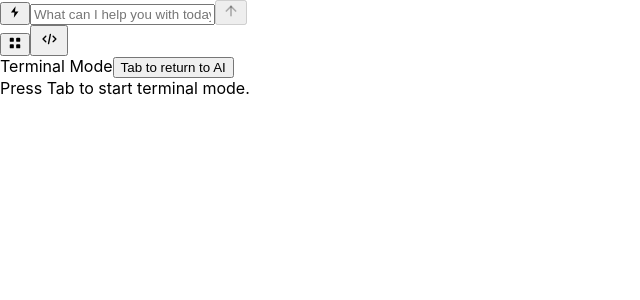
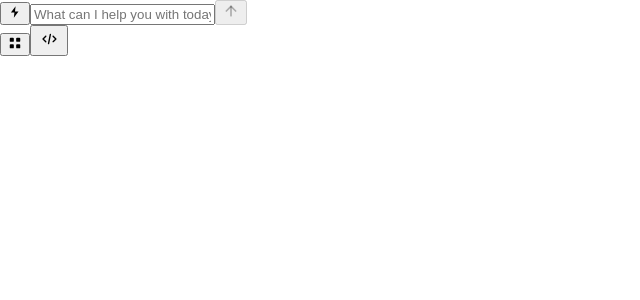
Before and after one commit to LunnosMp4/Covenant, a React (Vite) app in the folder src/renderer/: page / in a window 1280 px wide. Shown: the top 300 px of the page, without its empty margins (0-640 px from the left). Built offline with nearby package versions, Linux system fonts and the light colour scheme.

Commit message:
feat: enhance terminal functionality with custom scrollbar styles and increased scrollback buffer

```diff
--- a/src/renderer/src/App.tsx
+++ b/src/renderer/src/App.tsx
@@ -746,7 +746,7 @@ export default function App(): JSX.Element {
               )}
             </AnimatePresence>
 
-            <div
+            <motion.div
               className={`flex items-center w-full rounded-2xl overflow-hidden p-2 bg-gradient-to-br ${themeGradient} border border-white/10 transition-opacity duration-100 ${
                 mode === 'terminal' ? 'opacity-0 pointer-events-none' : 'opacity-100'
               }`}
@@ -816,12 +816,23 @@ export default function App(): JSX.Element {
                   <CodeIcon />
                 </button>
               </div>
-            </div>
+            </motion.div>
 
-            <div
-              className={`absolute inset-x-0 bottom-0 z-20 h-[260px] transition-opacity duration-100 ${
-                mode === 'terminal' ? 'opacity-100 pointer-events-auto' : 'opacity-0 pointer-events-none'
-              }`}
+            <AnimatePresence>
+              {mode === 'terminal' && (
+                <motion.div
+                  key="terminal-container"
+                  className="absolute inset-x-0 bottom-0 z-20 h-[360px] pointer-events-auto"
+                  initial={{ y: '100%', opacity: 0 }}
+                  animate={{ y: 0, opacity: 1 }}
+                  exit={{ y: '100%', opacity: 0 }}
+                  transition={{
+                    type: 'spring',
+                    damping: 20,
+                    stiffness: 200,
+                    mass: 1,
+                    duration: 0.2
+                  }}
                 >
                   <div
                     className={`flex h-full w-full flex-col overflow-hidden rounded-2xl p-2 bg-gradient-to-br ${themeGradient} border border-white/10`}
@@ -830,17 +841,6 @@ export default function App(): JSX.Element {
                       backdropFilter: 'blur(40px)'
                     }}
                   >
-                <div className="mb-2 flex items-center justify-between px-2 text-[11px] uppercase tracking-[0.14em] text-neutral-300">
-                  <span>Terminal Mode</span>
-                  <button
-                    type="button"
-                    onClick={switchToAiMode}
-                    className="rounded-md border border-white/10 px-2 py-1 text-[10px] font-medium normal-case tracking-normal text-neutral-200 hover:bg-white/10"
-                  >
-                    Tab to return to AI
-                  </button>
-                </div>
-
                     <div className="min-h-0 flex-1">
                       {hasInitializedTerminal ? (
                         <TerminalView
@@ -854,7 +854,9 @@ export default function App(): JSX.Element {
                       )}
                     </div>
                   </div>
-            </div>
+                </motion.div>
+              )}
+            </AnimatePresence>
 
             <AnimatePresence>
               {mode === 'ai' && aiResponse && (
--- a/src/renderer/src/assets/index.css
+++ b/src/renderer/src/assets/index.css
@@ -38,3 +38,35 @@ body[data-window='settings'] *::-webkit-scrollbar {
   width: 0;
   height: 0;
 }
+
+/* Custom scrollbar styling for xterm */
+.xterm-viewport::-webkit-scrollbar {
+  width: 8px;
+}
+
+.xterm-viewport::-webkit-scrollbar-track {
+  background: transparent;
+}
+
+.xterm-viewport::-webkit-scrollbar-thumb {
+  background: rgba(255, 255, 255, 0.15);
+  border-radius: 4px;
+  min-height: 40px;
+  transition: background-color 0.2s ease;
+}
+
+.xterm-viewport::-webkit-scrollbar-thumb:hover {
+  background: rgba(255, 255, 255, 0.25);
+}
+
+/* Firefox scrollbar styling */
+.xterm-viewport {
+  scrollbar-width: thin;
+  scrollbar-color: rgba(255, 255, 255, 0.15) transparent;
+}
+
+/* Terminal text wrapping to prevent horizontal scrollbar */
+.xterm-row {
+  white-space: pre-wrap;
+  word-wrap: break-word;
+}
--- a/src/renderer/src/components/TerminalView.tsx
+++ b/src/renderer/src/components/TerminalView.tsx
@@ -42,7 +42,7 @@ function TerminalView({ active, fontFamily }: TerminalViewProps): JSX.Element {
       allowProposedApi: false,
       convertEol: true,
       cursorBlink: true,
-      scrollback: 5000,
+      scrollback: 10000,
       fontSize: 13,
       lineHeight: 1.2,
       fontFamily,
```
Also changed, not shown: 1 other file (tests, documents, lock files or other folders). Lines whose indentation alone changed are shown as unchanged.
